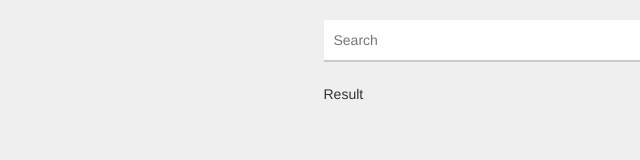
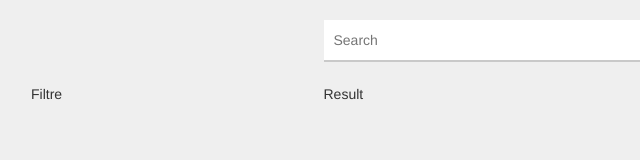
Before and after one commit to torwood3/moteur_de_recherche, a website: page dist/index.html in a window 1280 px wide. Shown: the full height of the page, 39-679 px from the left. Drawn offline with nearby package versions, Linux system fonts and the light colour scheme.

Commit message:
add text in html file

```diff
--- a/dist/index.html
+++ b/dist/index.html
@@ -16,7 +16,7 @@
         </div>
         <div class="row searchResult">
             <div class="col-md-3 serachFiltre">
-
+                    Filtre
             </div>
             <div class="col-md-6">
                 Result
```
